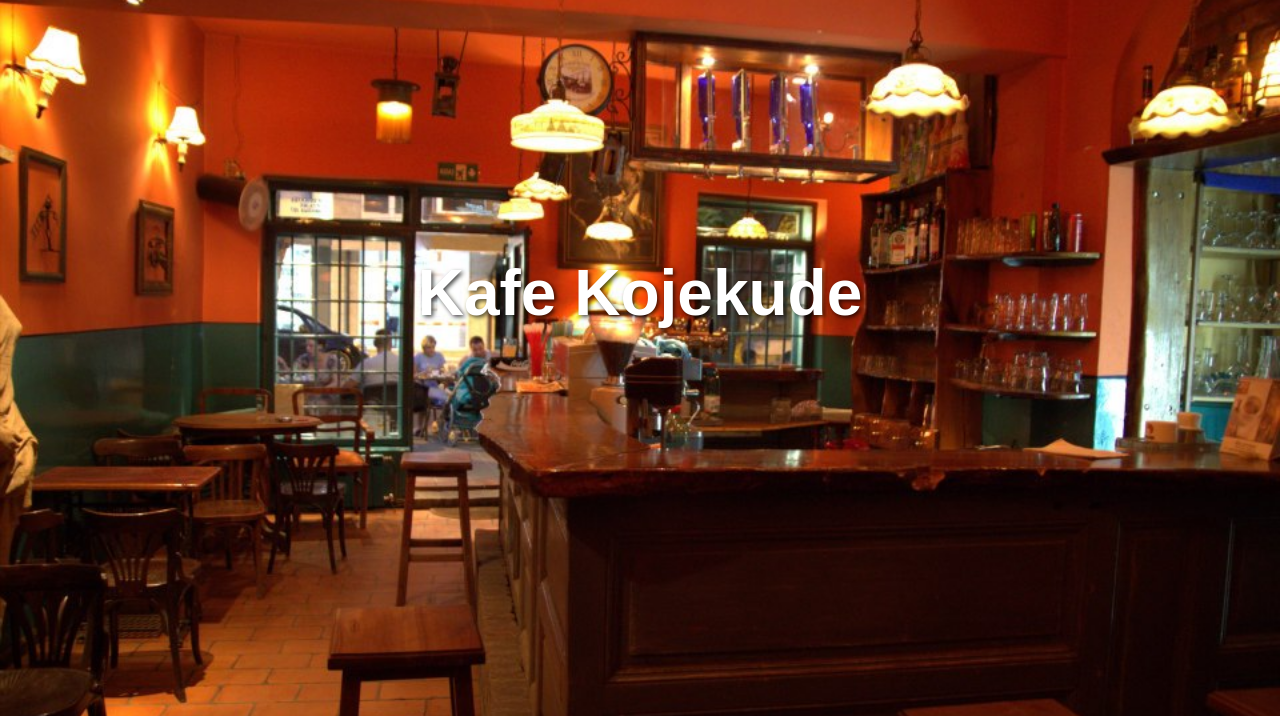
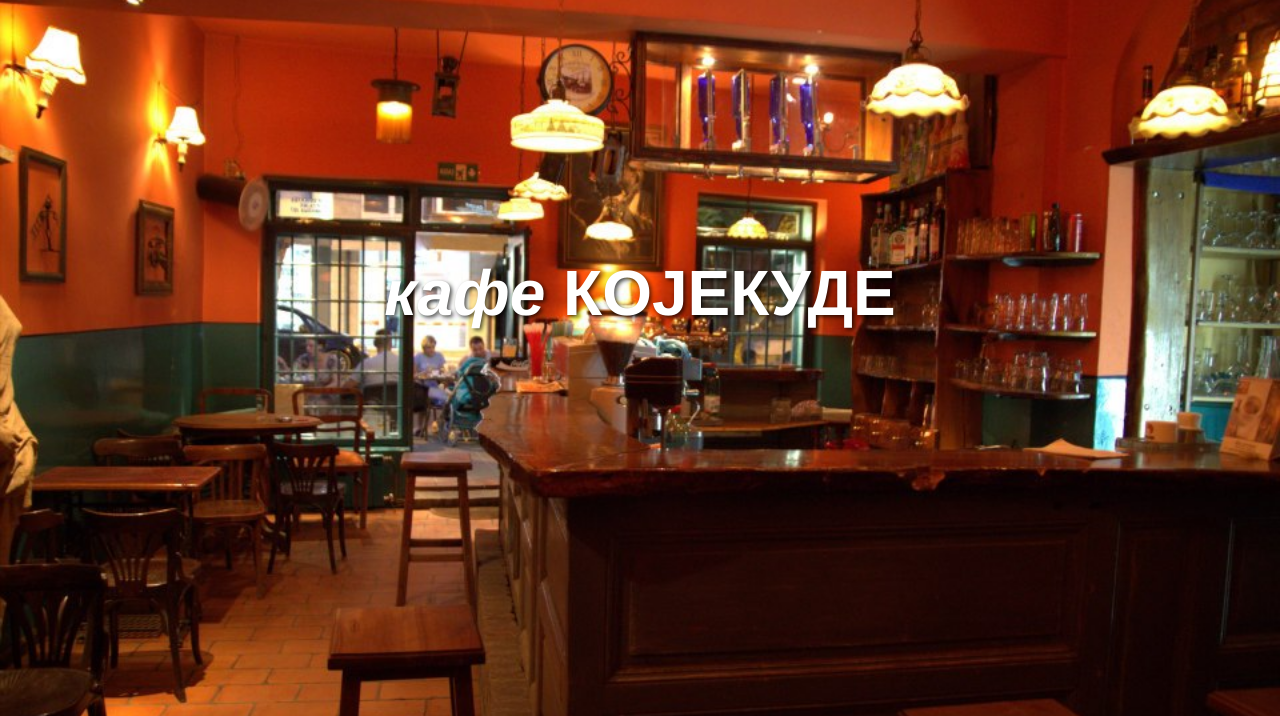
Before and after one commit to stasas/kojekude, a plain HTML site: page index.html in a window 1280 px wide. Shown: the top 716 px of the page. Drawn offline with Linux system fonts and the light colour scheme.

Commit message:
fix font

```diff
--- a/index.html
+++ b/index.html
@@ -11,7 +11,7 @@
         body {
             margin: 0;
             padding: 0;
-            font-family: Arial, sans-serif;
+            font-family: Helvetica, Arial, sans-serif;
         }
 
         /* Hero Section */
@@ -109,7 +109,7 @@
 <body>
 
     <section class="hero">
-        <h1>Kafe Kojekude</h1>
+        <h1><i>кафе</i> КОЈЕКУДЕ</h1>
         <!-- <p>Svratite na kafu</p> -->
         <!-- <a href="#menu" class="cta-button">Explore Our Menu</a> -->
         <div class="social-links">
```
